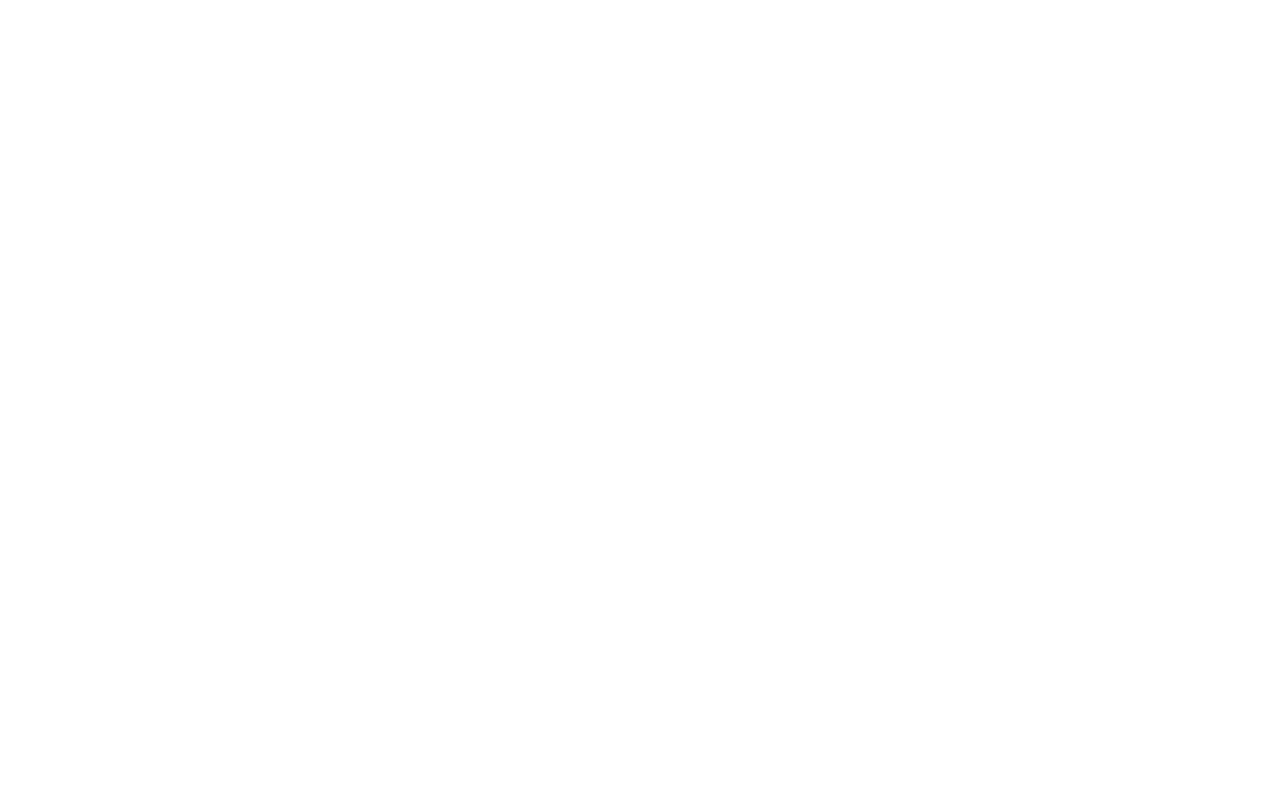
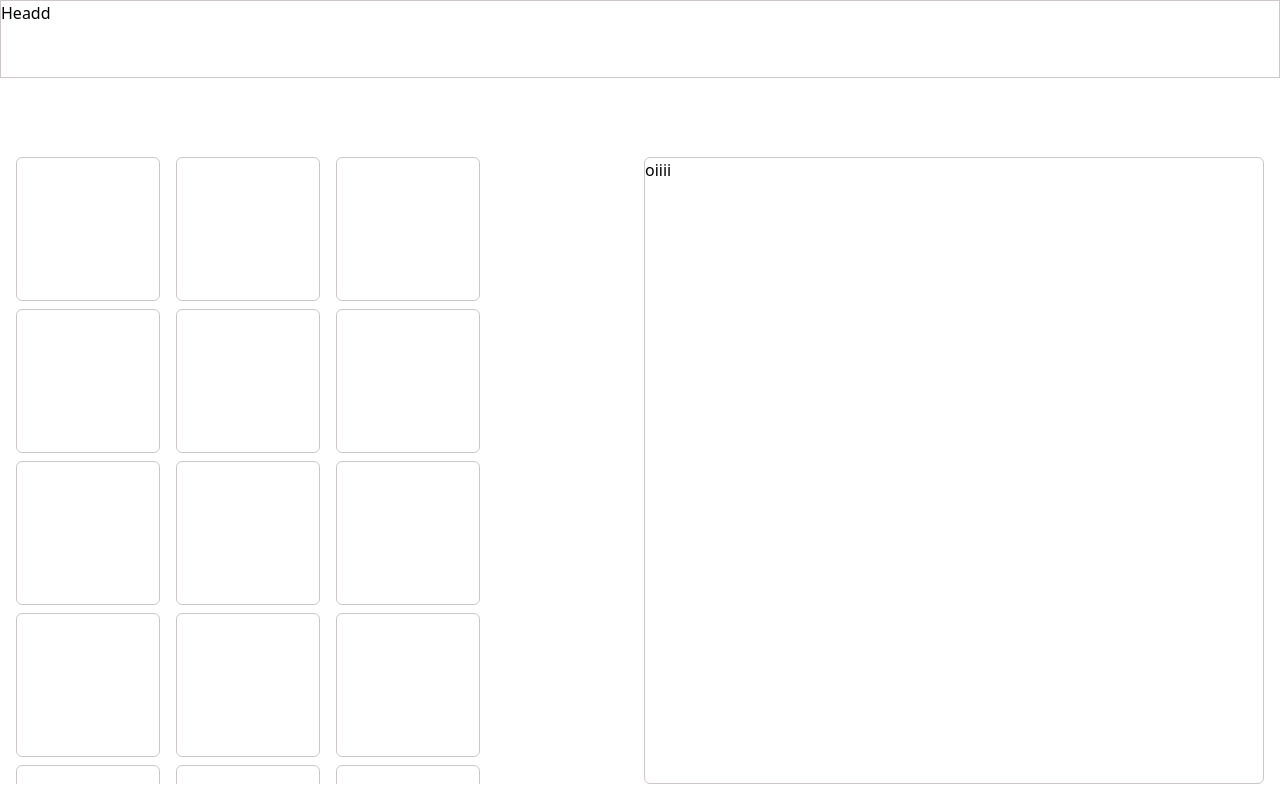
Before and after one commit to luis-souza-dev/kb-fe, a React (Create React App) app: page / in a window 1280 px wide. Built offline with nearby package versions, Linux system fonts and the light colour scheme.

Commit message:
feat: base home page

```diff
--- a/src/App.js
+++ b/src/App.js
@@ -1,8 +1,16 @@
+import Main from "./layout/main";
+import Carousel from "./layout/carousel";
+import ArticlesList from "./layout/articles-list";
+import Header from "./layout/header";
+
 function App() {
+  const categories = Array.from({length: 16}, (v, i) => i);
   return (
-    <div>
-
-    </div>
+    <Main>
+      <Header></Header>
+      <Carousel categories={categories}></Carousel>
+      <ArticlesList></ArticlesList>
+    </Main>
   );
 }
 
```
